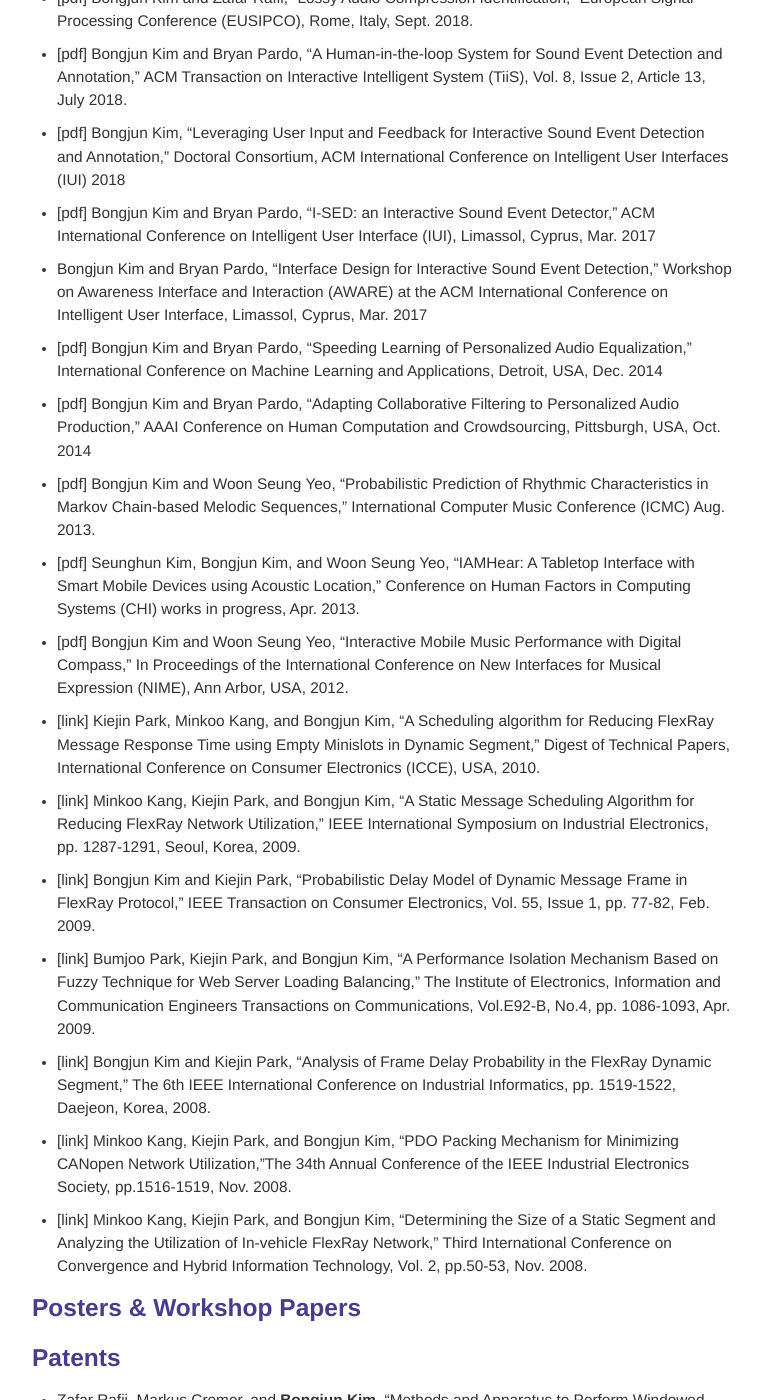
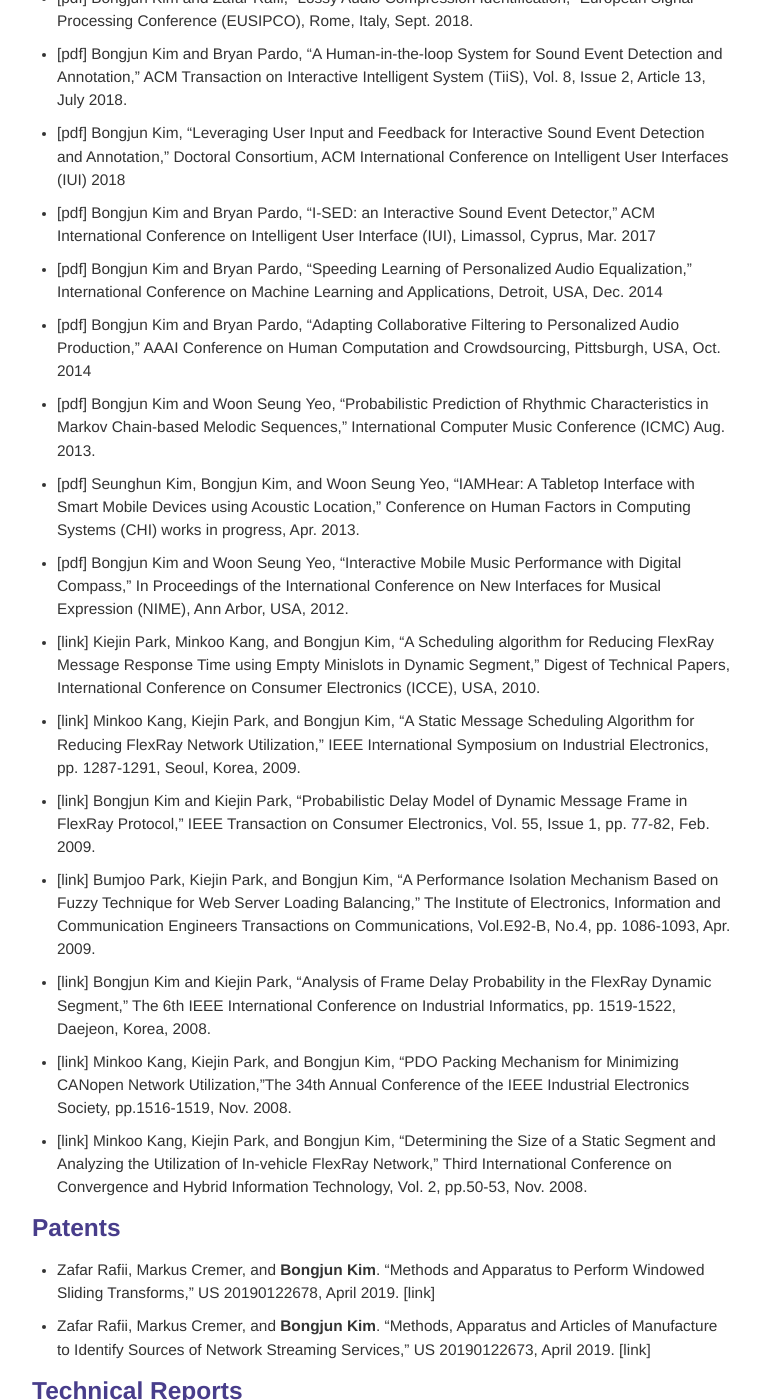
Before and after one commit to bongjun/bongjun.github.io, a Jekyll site: the page built from pages/publications.md, in a window 1280 px wide and 1400 px high, scrolled down 487 px. Shown: the whole window, without its empty margins (258-1021 px from the left). Built offline with Jekyll 4.4.1, drawn with Linux system fonts in a browser that asks for light colours.

Commit message:
updated pub

```diff
--- a/pages/publications.md
+++ b/pages/publications.md
@@ -23,8 +23,6 @@ description: Bongjun Kim's publications
 
 * [pdf] Bongjun Kim and Bryan Pardo, "I-SED: an Interactive Sound Event Detector," ACM International Conference on Intelligent User Interface (IUI), Limassol, Cyprus, Mar. 2017
 
-* Bongjun Kim and Bryan Pardo, "Interface Design for Interactive Sound Event Detection," Workshop on Awareness Interface and Interaction (AWARE) at the ACM International Conference on Intelligent User Interface, Limassol, Cyprus, Mar. 2017
-
 * [pdf] Bongjun Kim and Bryan Pardo, "Speeding Learning of Personalized Audio Equalization," International Conference on Machine Learning and Applications, Detroit, USA, Dec. 2014
 
 * [pdf] Bongjun Kim and Bryan Pardo, "Adapting Collaborative Filtering to Personalized Audio Production," AAAI Conference on Human Computation and Crowdsourcing, Pittsburgh, USA, Oct. 2014
@@ -49,14 +47,13 @@ description: Bongjun Kim's publications
 
 * [link] Minkoo Kang, Kiejin Park, and Bongjun Kim, “Determining the Size of a Static Segment and Analyzing the Utilization of In-vehicle FlexRay Network,” Third International Conference on Convergence and Hybrid Information Technology, Vol. 2, pp.50-53, Nov. 2008.
 
-### Posters & Workshop Papers
 
 ### Patents
 * Zafar Rafii, Markus Cremer, and **Bongjun Kim**. "Methods and Apparatus to Perform Windowed Sliding Transforms," US 20190122678, April 2019. [link]
 
 * Zafar Rafii, Markus Cremer, and **Bongjun Kim**. "Methods, Apparatus and Articles of Manufacture to Identify Sources of Network Streaming Services," US 20190122673, April 2019. [link]
 
-### Tech Reports
+### Technical Reports
 
 
 ### Talks & Lectures
```
